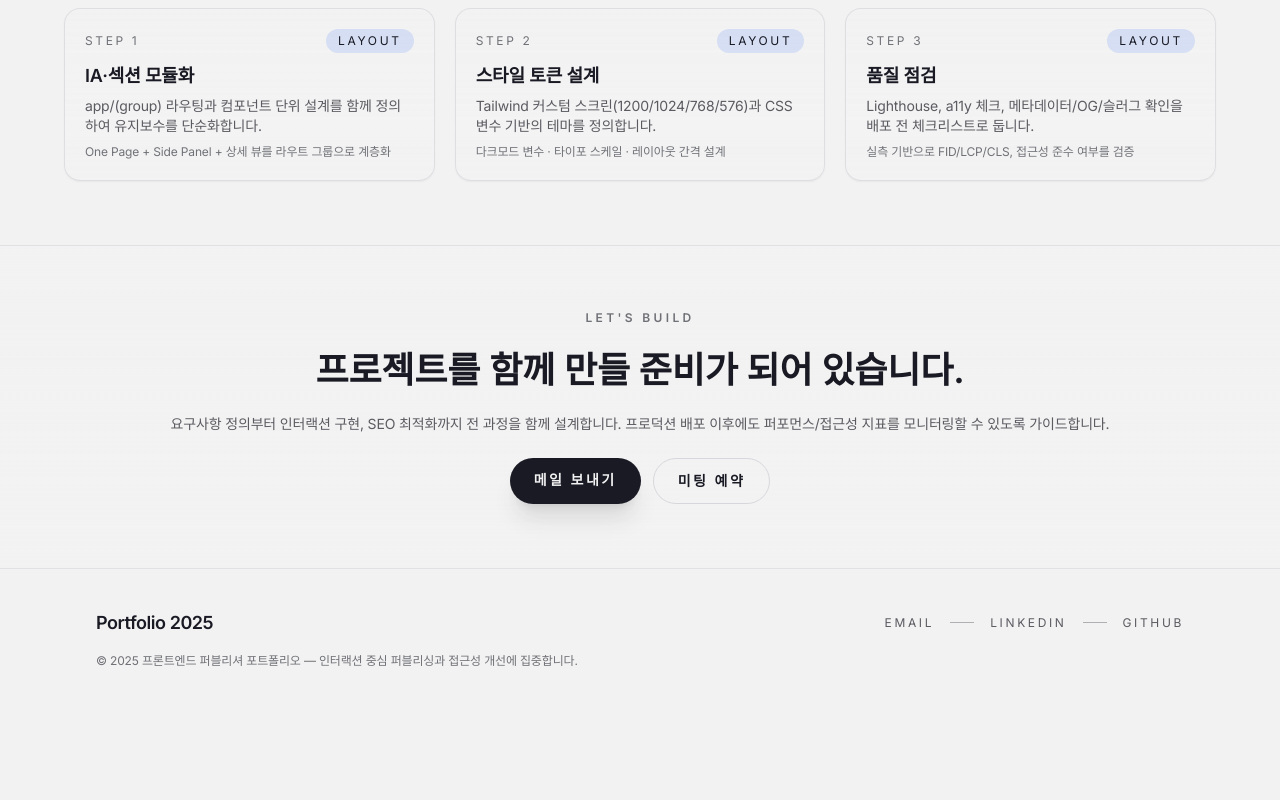
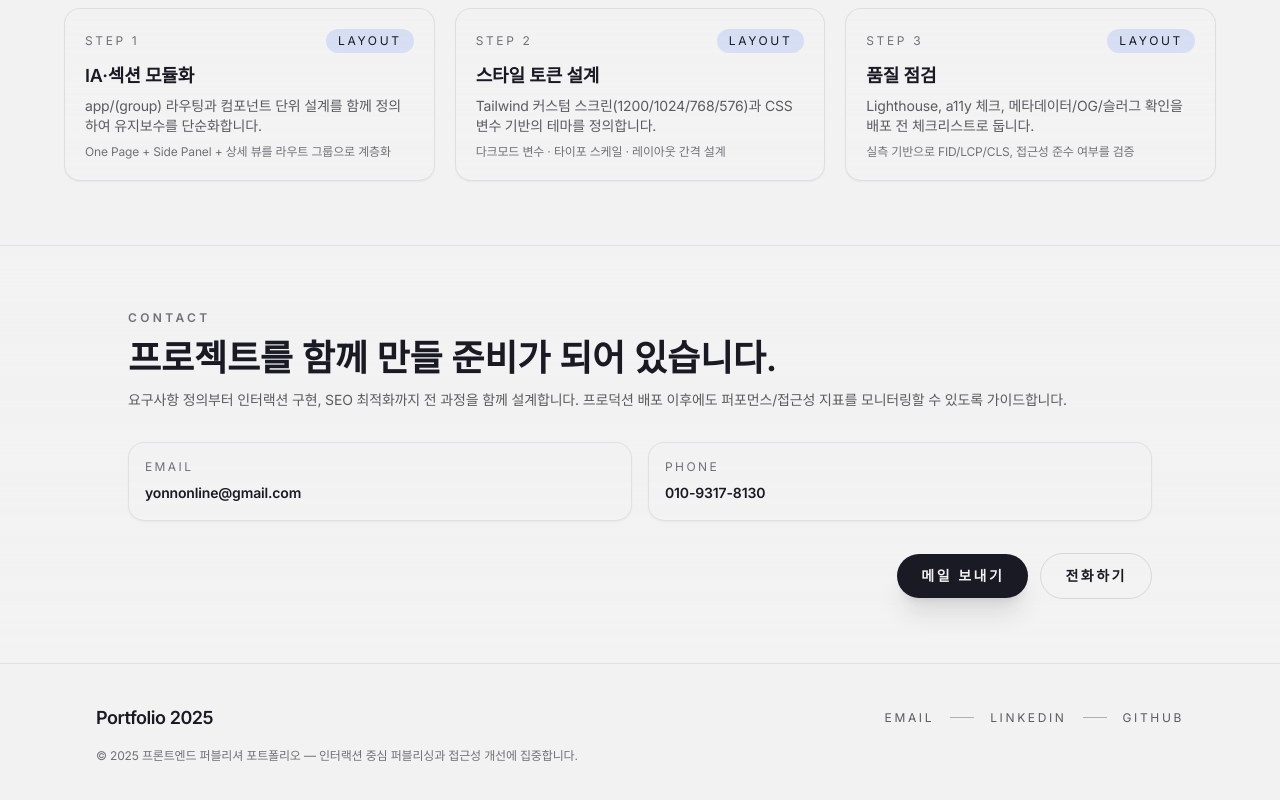
Before and after one commit to yonnonline/portfolio-2025, a Next.js app: page / in a window 1280 px wide. Shown: the part 1797-2597 px from the top of the page. Before the commit the page ends 2506 px from the top, so only its background shows below. Built offline with nearby package versions, Linux system fonts and the light colour scheme; a web font is replaced by a local one.

Commit message:
feat: Contact 섹션 레이아웃 및 컨텐츠 수정

```diff
--- a/components/sections/contact.tsx
+++ b/components/sections/contact.tsx
@@ -7,8 +7,9 @@ export function ContactSection() {
       id="contact"
       className="border-t border-border/60 bg-gradient-to-b from-background/70 via-background/50 to-background px-5 py-16 sm:px-6 lg:px-8"
     >
-      <div className="mx-auto max-w-5xl space-y-6 text-center">
-        <p className="text-xs font-semibold uppercase tracking-[0.28em] text-foreground/60">Let&apos;s build</p>
+      <div className="mx-auto max-w-5xl space-y-8">
+        <div className="space-y-3 text-center sm:text-left">
+          <p className="text-xs font-semibold uppercase tracking-[0.28em] text-foreground/60">Contact</p>
           <h2 className="font-display text-3xl font-semibold leading-tight sm:text-4xl">
             프로젝트를 함께 만들 준비가 되어 있습니다.
           </h2>
@@ -16,18 +17,41 @@ export function ContactSection() {
             요구사항 정의부터 인터랙션 구현, SEO 최적화까지 전 과정을 함께 설계합니다. 프로덕션 배포 이후에도
             퍼포먼스/접근성 지표를 모니터링할 수 있도록 가이드합니다.
           </p>
-        <div className="flex flex-wrap justify-center gap-3">
+        </div>
+
+        <div className="grid gap-4 sm:grid-cols-2">
+          <div className="rounded-2xl border border-border/60 bg-background/90 p-4 shadow-sm">
+            <p className="text-xs uppercase tracking-[0.2em] text-foreground/60">Email</p>
             <Link
-            href="mailto:hello@example.com"
+              href="mailto:yonnonline@gmail.com"
+              className="mt-2 inline-block text-sm font-semibold text-foreground underline-offset-4 transition hover:underline"
+            >
+              yonnonline@gmail.com
+            </Link>
+          </div>
+          <div className="rounded-2xl border border-border/60 bg-background/90 p-4 shadow-sm">
+            <p className="text-xs uppercase tracking-[0.2em] text-foreground/60">Phone</p>
+            <Link
+              href="tel:010-9317-8130"
+              className="mt-2 inline-block text-sm font-semibold text-foreground underline-offset-4 transition hover:underline"
+            >
+              010-9317-8130
+            </Link>
+          </div>
+        </div>
+
+        <div className="flex flex-wrap items-center gap-3 justify-start sm:justify-end">
+          <Link
+            href="mailto:yonnonline@gmail.com"
             className="rounded-full bg-foreground px-6 py-3 text-sm font-semibold uppercase tracking-[0.18em] text-background shadow-xl transition hover:-translate-y-0.5 focus-visible:outline-none focus-visible:ring-2 focus-visible:ring-accent focus-visible:ring-offset-2"
           >
             메일 보내기
           </Link>
           <Link
-            href="https://cal.com"
+            href="tel:010-9317-8130"
             className="rounded-full border border-border px-6 py-3 text-sm font-semibold uppercase tracking-[0.18em] transition hover:-translate-y-0.5 hover:shadow-lg focus-visible:outline-none focus-visible:ring-2 focus-visible:ring-accent focus-visible:ring-offset-2"
           >
-            미팅 예약
+            전화하기
           </Link>
         </div>
       </div>
```
Lines whose indentation alone changed are shown as unchanged.
